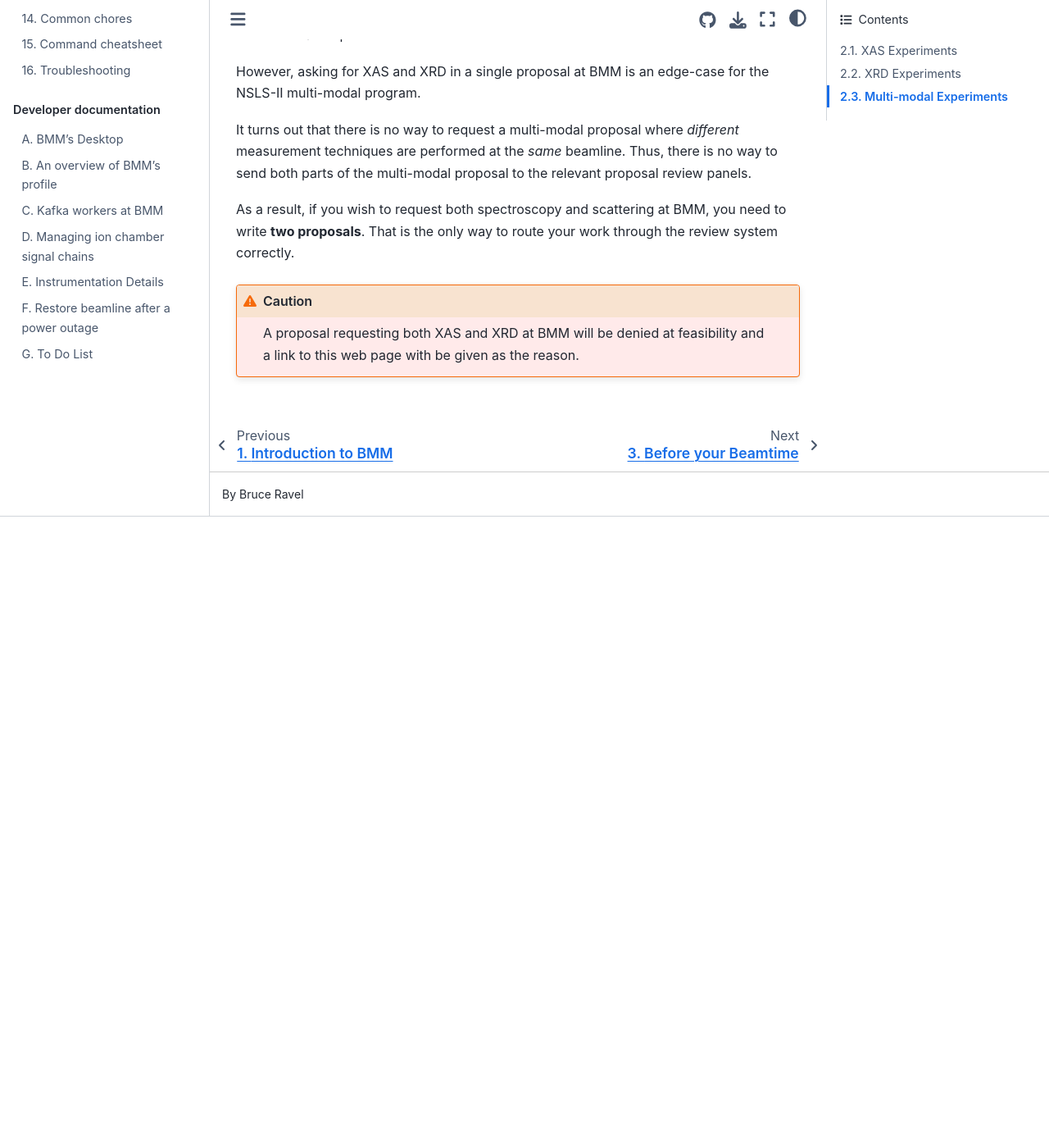
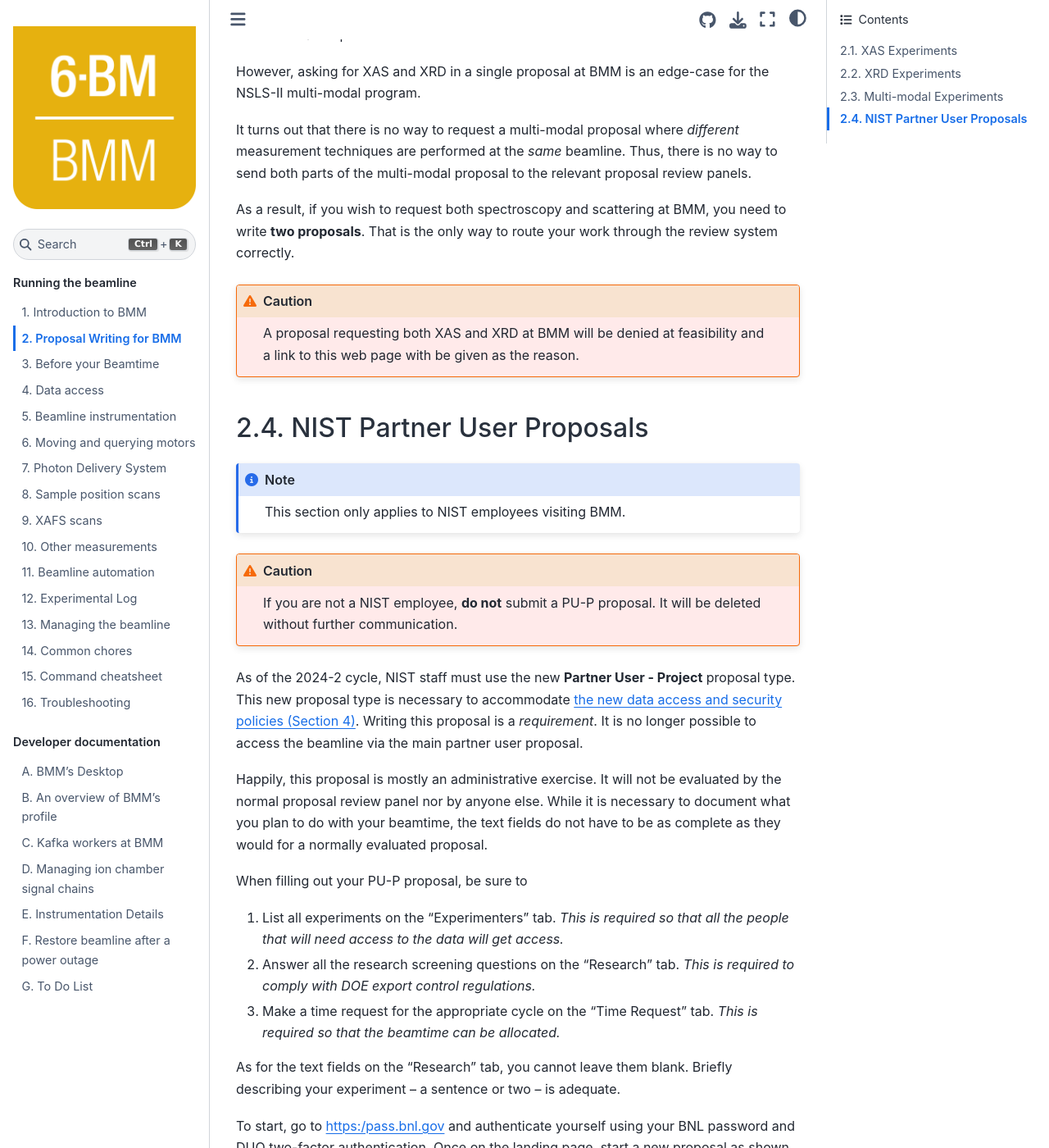
Before and after one commit to NSLS-II-BMM/BeamlineManual, a Sphinx documentation site: the page built from docs/proposal.rst, in a window 1280 px wide and 1400 px high, scrolled down 1777 px. Shown: the whole window at 82% size. Built offline with Sphinx 7.4.7 and the Sphinx Book theme 1.1.4, drawn with Linux system fonts in a browser that asks for light colours; before the commit the page ends 2407 px from its top, so only the background shows below that; some of the changed text lies outside the part shown.

Commit message:
explanation of PU-P proposals

```diff
--- a/docs/proposal.rst
+++ b/docs/proposal.rst
@@ -44,7 +44,7 @@ beamline staff how you intend to use your beamtime effectively.
   emasurements are required.
 + Make sensible estimates about your time requirements.  Be prepared
   to prioritize your samples if you are unable to get the full time
-  your request.
+  you request.
 
 .. admonition:: Ask questions early!
    :class: note
@@ -113,3 +113,96 @@ route your work through the review system correctly.
    A proposal requesting both XAS and XRD at BMM will be denied at
    feasibility and a link to this web page with be given as the
    reason.
+
+NIST Partner User Proposals
+---------------------------
+
+.. note::
+
+   This section only applies to NIST employees visiting BMM.
+
+.. caution::
+
+   If you are not a NIST employee, **do not** submit a PU-P proposal.  It
+   will be deleted without further communication.
+
+As of the 2024-2 cycle, NIST staff must use the new **Partner User -
+Project** proposal type.  This new proposal type is necessary to
+accommodate :numref:`the new data access and security policies
+(Section %s) <data>`.  Writing this proposal is a *requirement*.  It
+is no longer possible to access the beamline via the main partner user
+proposal.
+
+Happily, this proposal is mostly an administrative exercise.  It will
+not be evaluated by the normal proposal review panel nor by anyone
+else.  While it is necessary to document what you plan to do with your
+beamtime, the text fields do not have to be as complete as they would
+for a normally evaluated proposal.
+
+When filling out your PU-P proposal, be sure to
+
+#. List all experiments on the "Experimenters" tab.  *This is required
+   so that all the people that will need access to the data will get
+   access.*
+#. Answer all the research screening questions on the "Research" tab.
+   *This is required to comply with DOE export control regulations.*
+#. Make a time request for the appropriate cycle on the "Time Request"
+   tab.  *This is required so that the beamtime can be allocated.*
+
+As for the text fields on the "Research" tab, you cannot leave them
+blank.  Briefly describing your experiment |nd| a sentence or two |nd|
+is adequate.
+
+To start, go to https:/pass.bnl.gov and authenticate yourself using
+your BNL password and DUO two-factor authentication.  Once on the
+landing page, start a new proposal as shown in :numref:`Figure %s
+<fig-pup-start>`.
+
+.. _fig-pup-start:
+.. figure:: _images/pup-start.png
+   :target: _images/pup-start.png
+   :width: 50%
+   :align: center
+
+   Getting started on a new proposal.
+
+
+When asked for the proposal type, select "Partner User - Project", as
+shown in :numref:`Figure %s <fig-pup-select>`.
+
+
+.. _fig-pup-select:
+.. figure:: _images/pup-select.png
+   :target: _images/pup-select.png
+   :width: 50%
+   :align: center
+
+   Getting started on a new proposal.
+
+
+To make a time request |nd| either against your new proposal or
+against an existing PU-P proposal |nd| go to the "Time Request" tab
+and click the "Create New Time Request" button, as
+shown in :numref:`Figure %s <fig-pup-btr>`.
+
+.. _fig-pup-btr:
+.. figure:: _images/pup-btr.png
+   :target: _images/pup-btr.png
+   :width: 50%
+   :align: center
+
+   Making a beam time request.
+
+Next, select the cycle in which you will do the experiment, as shown
+in :numref:`Figure %s <fig-pup-cycle>`.  Then fill in the text fields
+with a sentence or two.
+
+.. _fig-pup-cycle:
+.. figure:: _images/pup-cycle.png
+   :target: _images/pup-cycle.png
+   :width: 50%
+   :align: center
+
+   Selecting the cycle for the beam time request.
+
+Any questions?  Contact `Bruce <mailto:bravel@bnl.gov>`__.
```
Also changed, not shown: docs/_images/pup-btr.png (added), docs/_images/pup-cycle.png (added), docs/_images/pup-select.png (added), docs/_images/pup-start.png (added).
